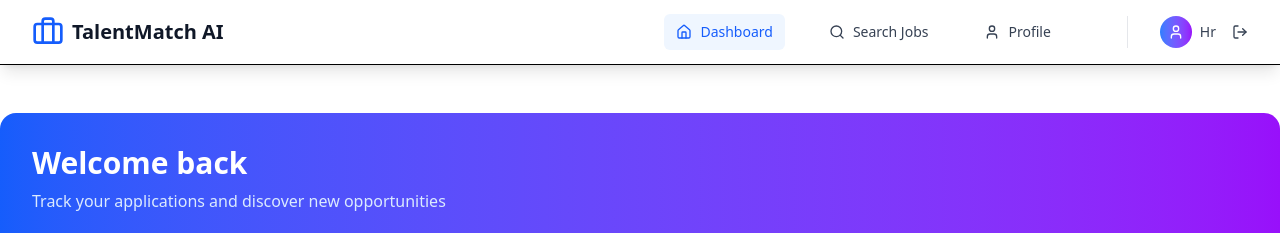
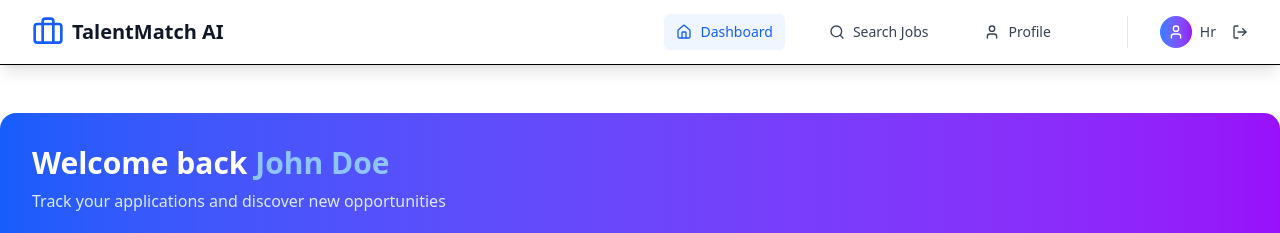
Before and after one commit to jointhedragons/C4-MVP-Projects, a React (Vite) app in the folder marvel/src/frontend/: page /talent-dashboard in a window 1280 px wide. Shown: the top 233 px of the page. Built offline with nearby package versions, Linux system fonts and the light colour scheme; no server answers.

Commit message:
Some UI bugs fixed

```diff
--- a/marvel/src/frontend/src/pages/HRDashboard.jsx
+++ b/marvel/src/frontend/src/pages/HRDashboard.jsx
@@ -18,7 +18,7 @@ function HRDashboard() {
   const [loadingRecommendations, setLoadingRecommendations] = useState(null);
 
   const handleRecommendations = async () => {
-    if (jobRecommendations.length) return;
+    if (jobRecommendations.length || loadingRecommendations) return;
 
     setLoadingRecommendations(true);
 
@@ -196,7 +196,7 @@ function HRDashboard() {
                       </div>
 
                       {/* talent skills */}
-                      {(recommendation.skills || recommendation.Skills) && (
+                      {Array.isArray(recommendation.skills) && (
                         <div className="mb-3">
                           <div className="flex flex-wrap gap-1">
                             {recommendation.skills
--- a/marvel/src/frontend/src/pages/TalentDashboard.jsx
+++ b/marvel/src/frontend/src/pages/TalentDashboard.jsx
@@ -20,13 +20,15 @@ const TalentDashboard = () => {
   const [loadingRecommendations, setLoadingRecommendations] = useState(null);
 
   const handleRecommendations = async () => {
-    if (jobRecommendations.length) return;
+    if (jobRecommendations.length || loadingRecommendations) return;
 
     setLoadingRecommendations(true);
-    const response = await recommendJobs(jobPost, talentProfile);
 
     try {
+      const response = await recommendJobs(jobPost, talentProfile);
+
       setJobRecommendations(response);
+
       setLoadingRecommendations(false);
     } catch (err) {
       console.log(err);
@@ -49,6 +51,7 @@ const TalentDashboard = () => {
 
   useEffect(() => {
     handleRecommendations(jobPost, talentProfile);
+
     // eslint-disable-next-line react-hooks/exhaustive-deps
   }, [jobPost, talentProfile]);
 
@@ -58,7 +61,8 @@ const TalentDashboard = () => {
       <div className="bg-gradient-to-r from-blue-600 to-purple-600 rounded-2xl p-8 text-white h-40">
         <h1 className="text-3xl font-bold mb-2">
           {/* profile name */}
-          Welcome back <span className="text-blue-300">{name}</span>
+          Welcome back{" "}
+          <span className="text-blue-300">{talentProfile.name}</span>
         </h1>
         <p className="text-blue-100">
           Track your applications and discover new opportunities
--- a/marvel/src/frontend/src/services/Talents/RecommendTalents.js
+++ b/marvel/src/frontend/src/services/Talents/RecommendTalents.js
@@ -35,7 +35,7 @@ The JSON must strictly follow this format:
 [
   {
     "name": "string",
-    "skills": ["skill1", "skill2"],
+    "skills": ["string"],
     "experience": "string",
     "location": "string",
     "phone": "string",
```
